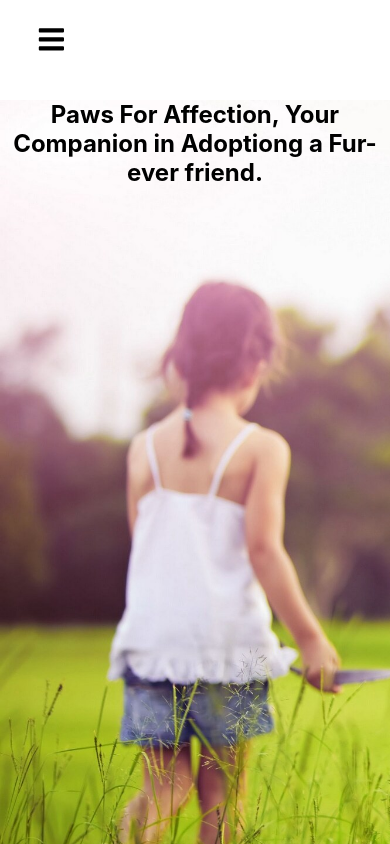
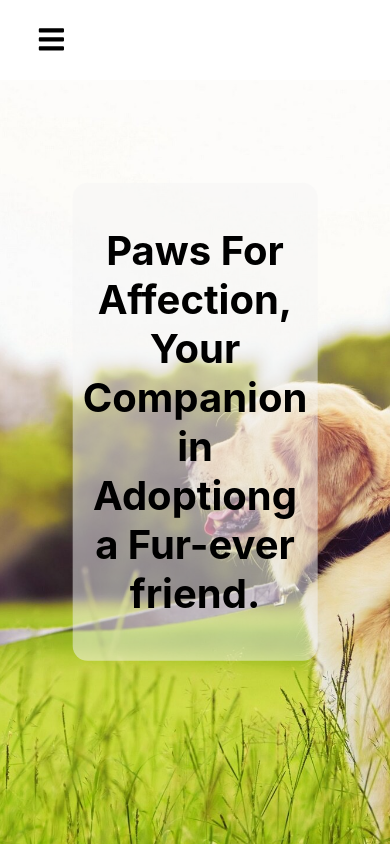
Before and after one commit to anjaliruth/TheHackitectsFinalProjects, a React (Create React App) app in the folder myapp/: page / in a window 390 px wide. Shown: the top 844 px of the page. Built offline with nearby package versions, Linux system fonts and the light colour scheme.

Commit message:
Image and Centre text now responsive

```diff
--- a/myapp/src/components/HomePage/HomePage.css
+++ b/myapp/src/components/HomePage/HomePage.css
@@ -1,31 +1,34 @@
 .homePage {
-  position: relative;
+  position: absolute;
+  top: 50%;
+  left: 50%;
+  transform: translate(-50%, -50%);
+  display: flex;
+  align-items: center;
+  background-color: rgb(245, 245, 245, 0.5);
+  max-width: 300px;
+  margin: 0 auto;
+  border-radius: 15px;
+  padding: 10px;
 }
-
-.homePageTitle {
-
-    /* position: absolute;
-    top: 50%;
-    left: 50%;
-   // centers the text to the middle of the page, after given the top and left properties
-    transform: translate(-50%, -50%);
-    z-index: 1; */
-  }
 
 .homePageTitle{
     display: flex;
     justify-content: center;
     align-content: center;
+    font-size: 40px;
 }
-
-
 
 .section1 {
   background-image: url("../../Media/PFAHomePage.jpg");
   background-size: cover;
   height: 100vh;
   width: 100vw;
+  background-position: center center;
+  /* @media screen and (max-width: 600px) */
 }
+
+
 
 .homepagePic {
   display: block;
```
